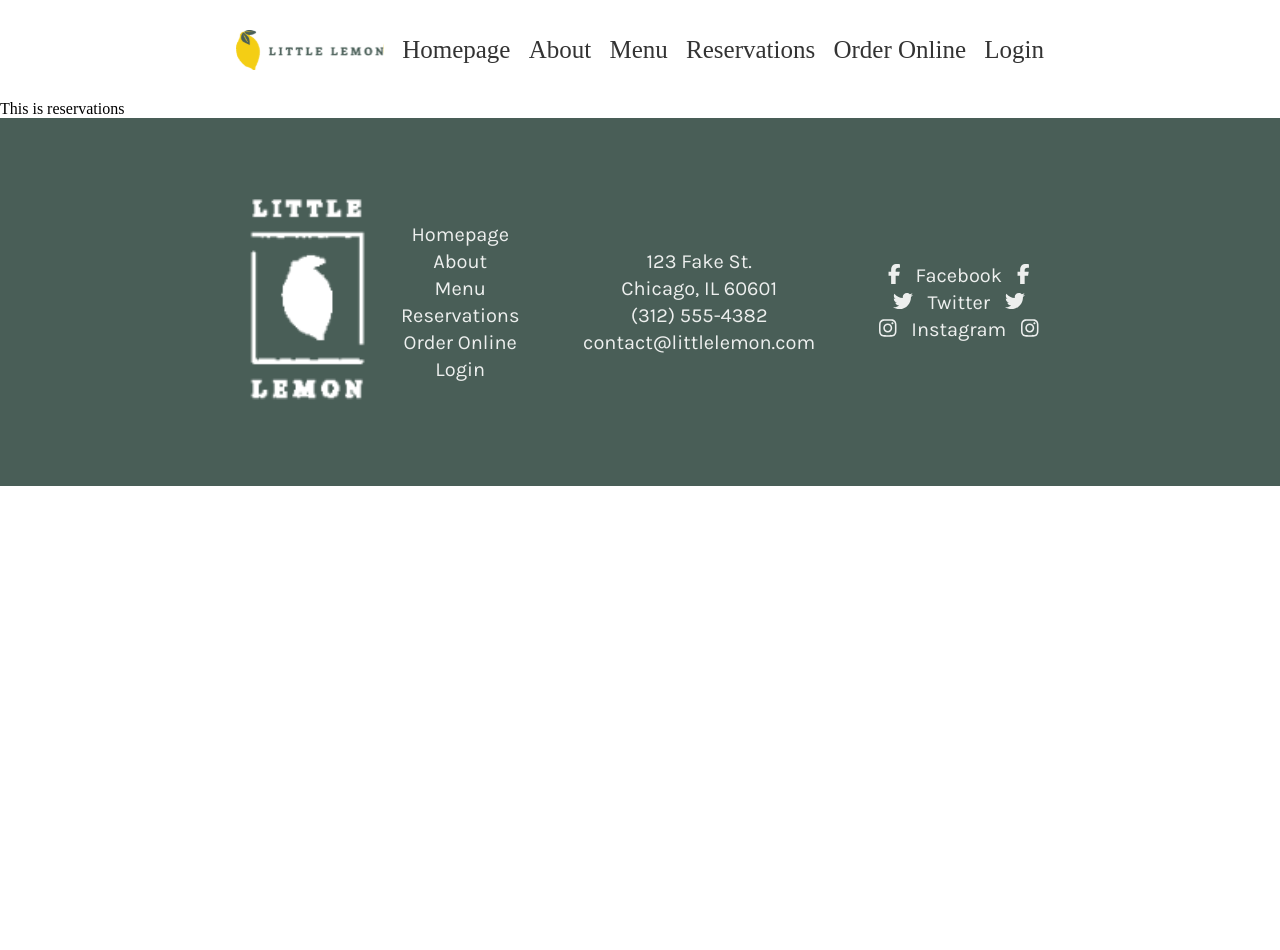
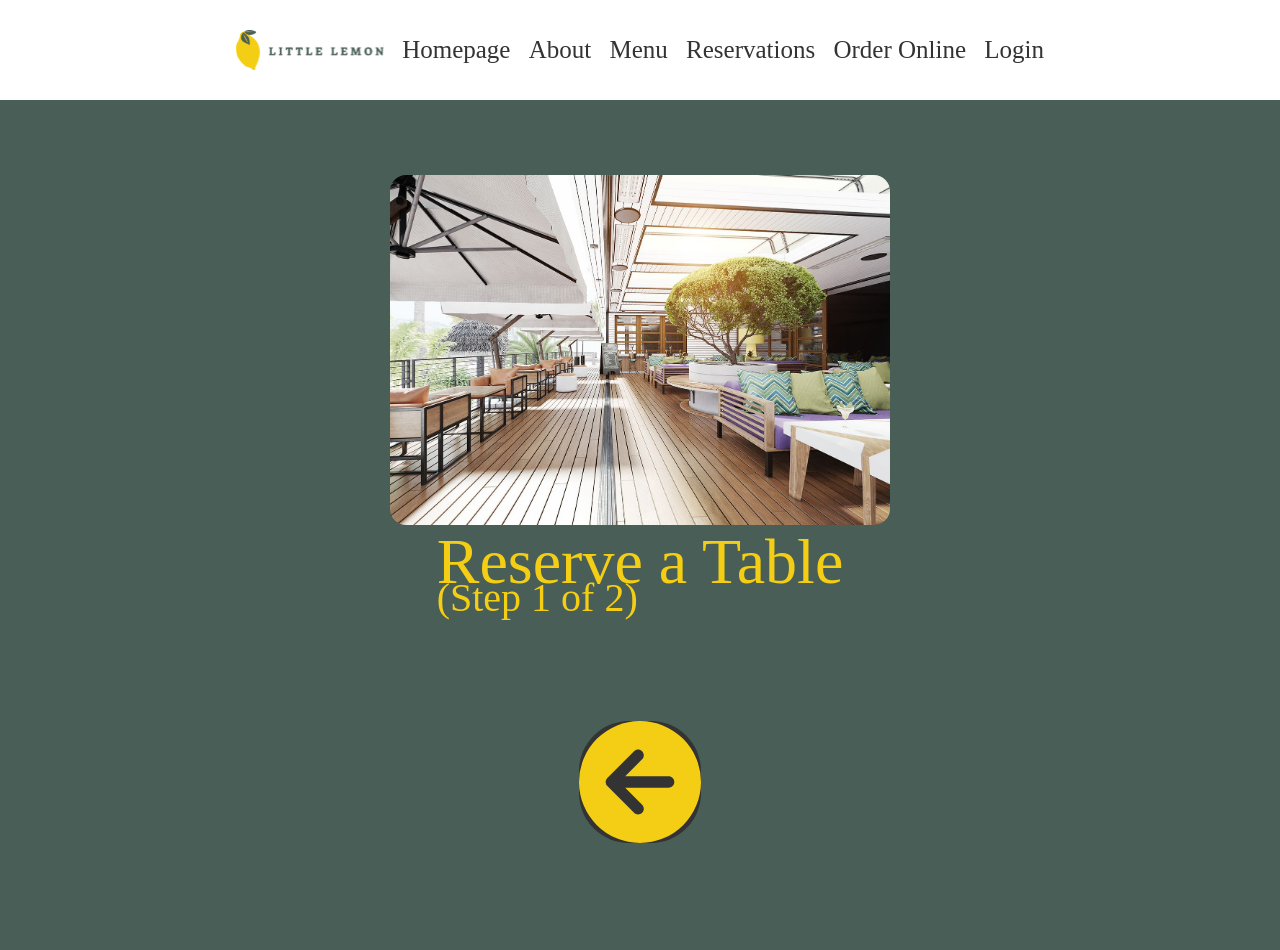
Before and after one commit to horoserp/Capstone, a React (Create React App) app: page /reservations in a window 1280 px wide. Shown: the top 950 px of the page. Before the commit the page ends 800 px from the top, so only its background shows below. Built offline with nearby package versions, Linux system fonts and the light colour scheme; a web font is replaced by a local one.

Commit message:
Begin reservations component.

```diff
--- a/package.json
+++ b/package.json
@@ -8,6 +8,7 @@
     "@fortawesome/free-brands-svg-icons": "^6.4.2",
     "@fortawesome/free-solid-svg-icons": "^6.4.2",
     "@fortawesome/react-fontawesome": "^0.2.0",
+    "@fortawesome/free-regular-svg-icons": "^5.8.1",
     "@testing-library/jest-dom": "^5.17.0",
     "@testing-library/react": "^13.4.0",
     "@testing-library/user-event": "^13.5.0",
--- a/src/App.css
+++ b/src/App.css
@@ -213,6 +213,22 @@ a > span {
     padding: 0 15px;
 }
 
+#reserve-image {
+    height: 350px;
+    width: 500px;
+    border-radius: 16px;
+}
+
+#icon {
+    display: block;
+    margin-left: auto;
+    margin-right: auto;
+    margin-top: 100px;
+    width: 30%;
+    background-color: #333333;
+    border-radius: 50px;
+}
+
 @media (max-width: 600px) {
     .container {
         gap: 10px 0;
--- a/src/Components/Reservations.js
+++ b/src/Components/Reservations.js
@@ -1,6 +1,31 @@
+import restaurant from "../Images/restaurant.jpg";
+import backButton from "../Images/circle-arrow-left-solid.svg";
+
 function Reservations() {
     return (
-        <section>This is reservations</section>
+        <section>
+            <div className="primary-b">
+                <div className="container pad">
+                    <img
+                        src={restaurant}
+                        alt={"Outdoor seating at Little Lemon"}
+                        id="reserve-image"
+                    />
+                    <div style={{height: 350, color: '#F4CE14'}}>
+                        <h1 style={{}}>Reserve a Table</h1>
+                        <h2>(Step 1 of 2)</h2>
+                        <img
+                            src={backButton}
+                            alt={"Left pointing arrow"}
+                            id="icon"
+                        />
+                    </div>
+                </div>
+            </div>
+            <div>
+                date
+            </div>
+        </section>
     );
 }
 
```
Also changed, not shown: src/Images/circle-arrow-left-solid.svg (added), src/Images/restaurant.jpg (added).
